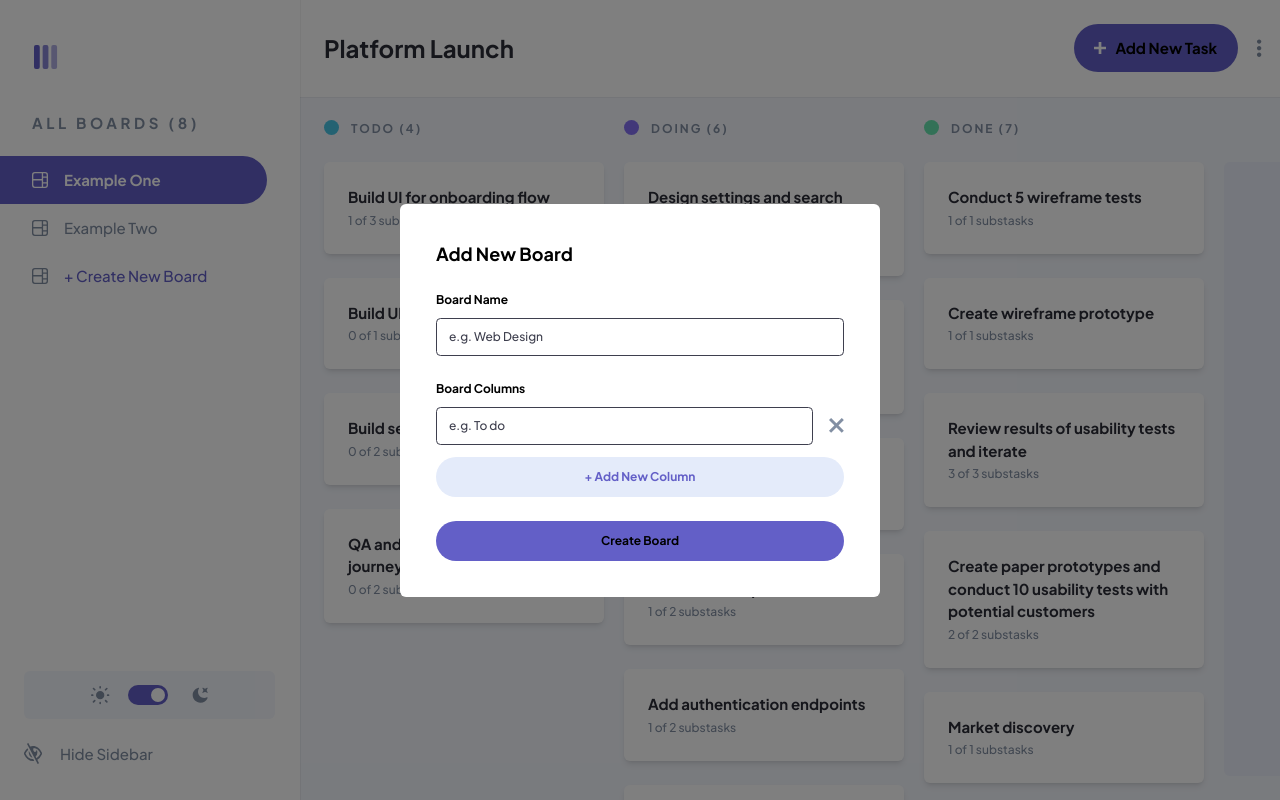
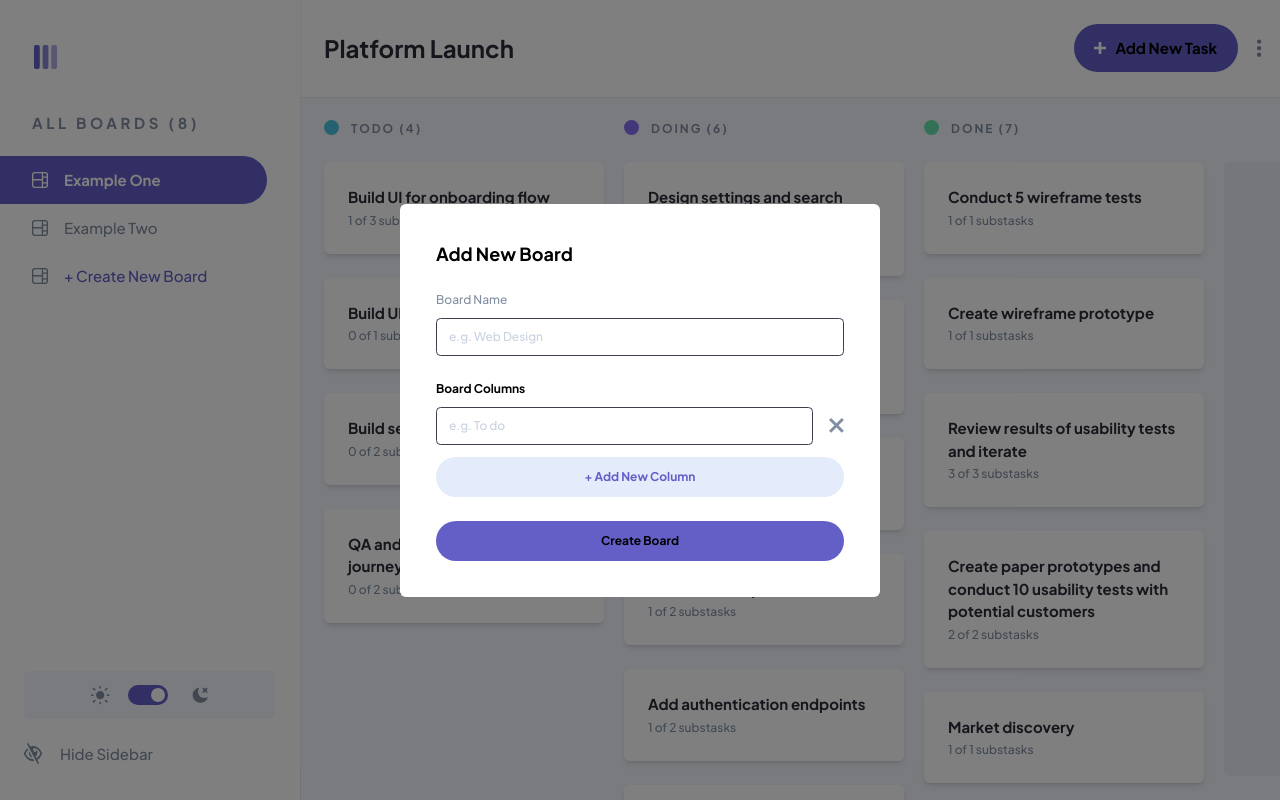
Before and after one commit to yehudz/kanban-task-manager-v2, a Next.js app: page / in a window 1280 px wide. Both pictures are taken after a click on the element "+ Create New Board". Built offline with nearby package versions, Linux system fonts and the light colour scheme.

Commit message:
style: Add task theme mode styles

```diff
--- a/components/reusables/TaskForm.tsx
+++ b/components/reusables/TaskForm.tsx
@@ -31,7 +31,7 @@ const TaskForm = ({formTitle, title, description, selectedStatus, status, subtas
 
   return(
     <div data-testid="task-form" className={`${styles.container} flex flex-col bg-white dark:bg-grey pt-12 pb-8 px-12 rounded-md`}>
-      <h3 data-testid="task-form-title">{formTitle}</h3>
+      <h3 data-testid="task-form-title" className="text-grey dark:text-white">{formTitle}</h3>
       <form>
         <span data-testid="task-form-title-input" className="flex flex-col mt-6">
           <Input
@@ -43,7 +43,7 @@ const TaskForm = ({formTitle, title, description, selectedStatus, status, subtas
           />
         </span>
         <span data-testid="task-form-description-textarea" className="flex flex-col mt-8">
-          <label htmlFor="descriptionInput">Description</label>
+          <label htmlFor="descriptionInput" className="text-grey-400 dark:text-white">Description</label>
           <Textarea
             placeholder="e.g. It’s always good to take a break. This 15 minute break will
 recharge the batteries a little."
@@ -54,7 +54,7 @@ recharge the batteries a little."
       </form>
 
       <div data-testid="task-form-subtasks-container" className="mt-8">
-        <div className="font-bold">Subtasks</div>
+        <div className="text-grey-400 dark:text-grey">Subtasks</div>
         {subtasks?.map(subtask=> {
           return(
             <div data-testid="task-form-subtask-input" className="flex flex-row items-center">
--- a/components/ui/Input.tsx
+++ b/components/ui/Input.tsx
@@ -3,7 +3,7 @@ import { InputProps } from '../../typings/interfaces'
 const Input = ({placeholder, labelText, name, defaultValue, testId}: InputProps)=> {
   return(
     <div className="form-control w-full">
-      <div className="font-bold mb-3">{labelText}</div>
+      <div className="mb-3 text-grey-400 dark:text-white">{labelText}</div>
       <input
         data-testid={testId}
         type="text"
@@ -19,7 +19,8 @@ const Input = ({placeholder, labelText, name, defaultValue, testId}: InputProps)
           py-3
           focus:border-purple
           outline-none
-          placeholder-grey-700
+          placeholder-grey-300
+          dark:placeholder-grey-700
           rounded-md
           "
         defaultValue={defaultValue}
--- a/components/ui/Textarea.tsx
+++ b/components/ui/Textarea.tsx
@@ -16,7 +16,8 @@ const Textarea = ({placeholder, defaultValue}: TextareaProps)=> {
         mt-3
         focus:border-purple
         outline-none
-        placeholder-grey-700
+        placeholder-grey-300
+        dark:placeholder-grey-700
         rounded-md
       "
     />
--- a/tailwind.config.js
+++ b/tailwind.config.js
@@ -24,6 +24,7 @@ module.exports = {
       'grey': '#2B2C37',
       'grey-700': '#3E3F4E',
       'grey-400': '#828FA3',
+      'grey-300': '#c9d2e0',
       'grey-200': '#E4EBFA',
       'grey-100': '#F4F7FD',
       'red': '#EA5555',
```
